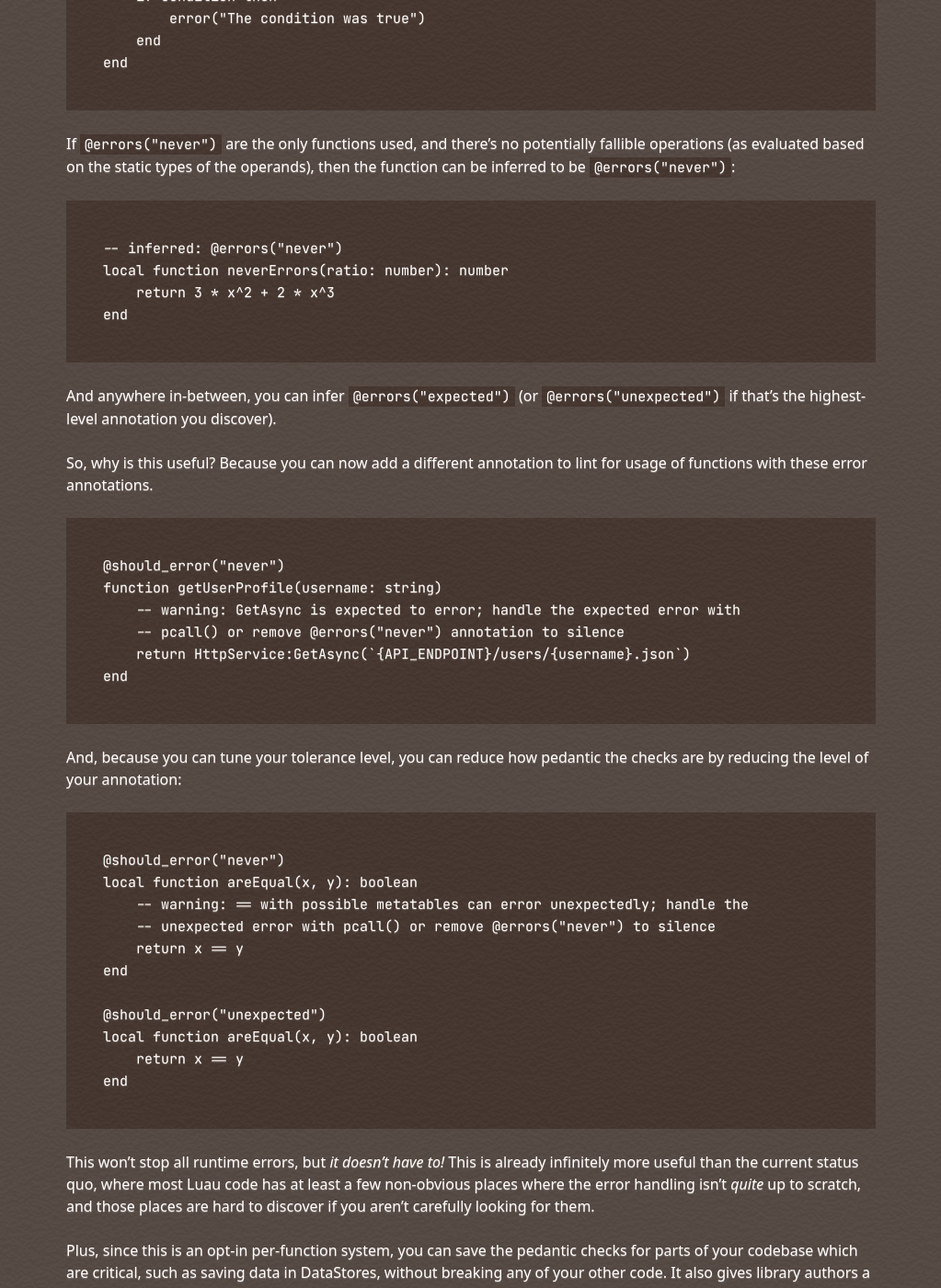
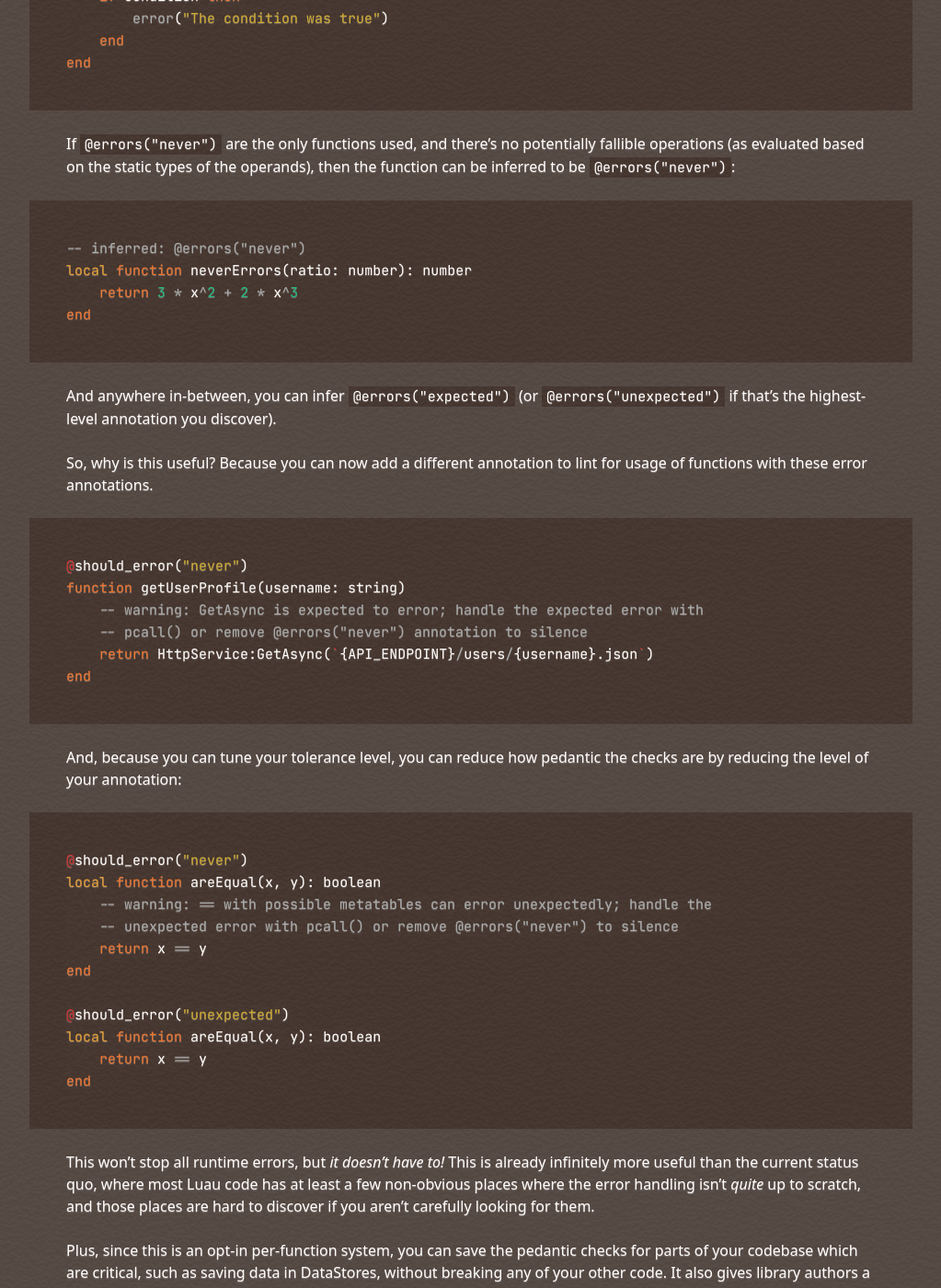
Before and after one commit to dphfox/technical-fluff, a Jekyll site: the page built from _posts/2024-05-11-fallibility-lints-in-luau.md, in a window 1280 px wide and 1400 px high, scrolled down 3589 px. Shown: the whole window at 92% size, without its empty margins (128-1151 px from the left). Built offline with Jekyll 4.4.1, drawn with Linux system fonts in a browser that asks for light colours; some web fonts are replaced; some of the changed text lies outside the part shown.

Commit message:
vault backup: 2024-05-11 20:53:43

````diff
--- a/_posts/2024-05-11-fallibility-lints-in-luau.md
+++ b/_posts/2024-05-11-fallibility-lints-in-luau.md
@@ -5,11 +5,11 @@ image:
   path: /assets/posts/fallibility-lints-in-luau/thumb.jpg
   width: 256
   height: 256
-brief: Because, like those who write it, code is fallible,
+excerpt: Because, like those who write it, code is fallible,
 ---
 Let's play a game of 'spot the error' :)
 
-```Lua
+```lua
 local function performRaycast()
 	local mousePos = UserInputService:GetMouseLocation()
 	local ray = workspace.Camera:ScreenPointToRay(mousePos.X, mousePos.Y)
@@ -21,7 +21,7 @@ Okay, that one was easy. `workspace.Camera` will error if there isn't an instanc
 
 What about this code snippet? Assuming all Luau types are satisfied, will this error?
 
-```Lua
+```lua
 local function generateHueGradient(stops: number): ColorSequence
 	local keypoints = {}
 	for stop = 1, stops do
@@ -37,7 +37,7 @@ Yes, it can! If `stops` is more than `20` or less than `2`, then `ColorSequence.
 
 Okay, what about this code snippet? Same rules as above.
 
-```Lua
+```lua
 local function areEqual(x, y): boolean
 	return x == y
 end
@@ -65,7 +65,7 @@ The idea is simple; declare how 'dangerous' functions are using annotations.
 
 Here's a function that is guaranteed to never throw an error:
 
-```Lua
+```lua
 @errors("never")
 function isPart(x: unknown): boolean
 	return typeof(x) == "Instance" and x:IsA("BasePart")
@@ -74,7 +74,7 @@ end
 
 On the opposite end of things, if you have a function that *unconditionally* fails:
 
-```Lua
+```lua
 @errors("always")
 function logError(message: string)
 	error("[ERROR] " .. message)
@@ -83,7 +83,7 @@ end
 
 If your function is *expected* to fail sometimes as part of normal operation:
 
-```Lua
+```lua
 @errors("expected")
 function getUserProfile(username: string)
 	return HttpService:GetAsync(`{API_ENDPOINT}/users/{username}.json`)
@@ -92,7 +92,7 @@ end
 
 Or, if it is *not* expected to fail as part of normal operation:
 
-```Lua
+```lua
 @errors("unexpected")
 local function getNextUser(userId: string)
 	return tonumber(userId) + 1
@@ -103,7 +103,7 @@ If that looks verbose, don't worry! While we can't solve the halting problem, it
 
 If all code paths of a function call an `@errors("always")` function, then that function itself can be inferred to be `@errors("always")`:
 
-```Lua
+```lua
 -- inferred: @errors("always")
 local function alwaysErrors(condition: boolean)
 	assert(condition, "The condition was false")
@@ -115,7 +115,7 @@ end
 
 If `@errors("never")` are the only functions used, and there's no potentially fallible operations (as evaluated based on the static types of the operands), then the function can be inferred to be `@errors("never")`:
 
-```Lua
+```lua
 -- inferred: @errors("never")
 local function neverErrors(ratio: number): number
 	return 3 * x^2 + 2 * x^3
@@ -126,7 +126,7 @@ And anywhere in-between, you can infer `@errors("expected")` (or `@errors("unexp
 
 So, why is this useful? Because you can now add a different annotation to lint for usage of functions with these error annotations.
 
-```Lua
+```lua
 @should_error("never")
 function getUserProfile(username: string)
 	-- warning: GetAsync is expected to error; handle the expected error with
@@ -137,7 +137,7 @@ end
 
 And, because you can tune your tolerance level, you can reduce how pedantic the checks are by reducing the level of your annotation:
 
-```Lua
+```lua
 @should_error("never")
 local function areEqual(x, y): boolean
 	-- warning: == with possible metatables can error unexpectedly; handle the
@@ -161,7 +161,7 @@ When function values are passed around, this causes a few complications with thi
 
 How should `perform` be annotated?
 
-```Lua
+```lua
 @errors("always")
 local function badMath(): number
 	return 2 + nil
@@ -180,7 +180,7 @@ end
 
 The error level of the function can't be resolved until there's an actual function call to analyse:
 
-```Lua
+```lua
 local fine = perform(goodMath) -- inferred: @errors("never")
 local notFine = perform(badMath) -- inferred: @errors("always")
 ```
@@ -194,7 +194,7 @@ If Fusion's update code errors at any point, then the entire application's state
 
 The problem? Well... users can insert their own code directly into this process:
 
-```Lua
+```lua
 local calculation = scope:Computed(
 	function(use)
 		return badMath() -- uh oh
@@ -204,7 +204,7 @@ local calculation = scope:Computed(
 
 Wouldn't it be nice if you could just:
 
-```Lua
+```lua
 local calculation = scope:Computed(
 	@should_error("never")
 	function(use)
@@ -217,7 +217,7 @@ local calculation = scope:Computed(
 
 Or even better, if the library could annotate the callback for you, automatically letting you know of the constraints the library wants your code to operate under:
 
-```Lua
+```lua
 local calculation = scope:Computed(
 	function(use)
 		-- warning: badMath will always error, handle the error with pcall() or
````
Also changed, not shown: .obsidian/workspace.json.
